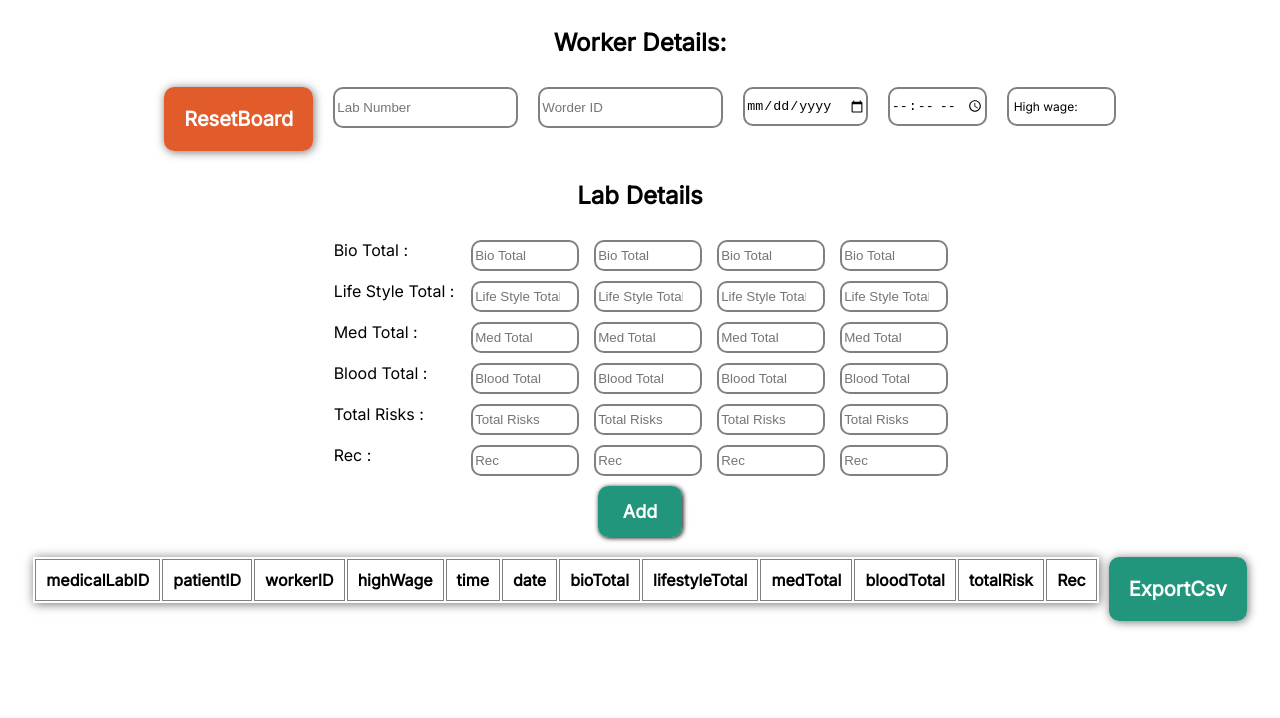
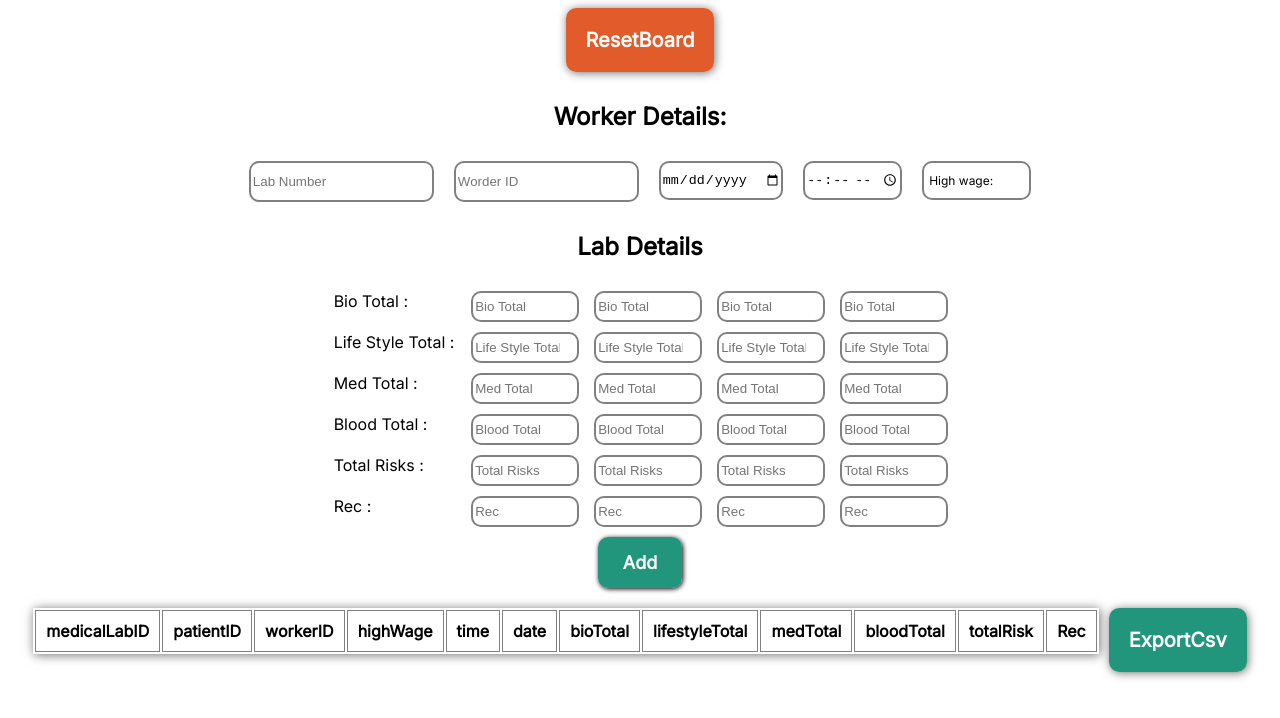
Before and after one commit to doal116/dataCollectionPDS, a React (Create React App) app: page / in a window 1280 px wide. Shown: the top 718 px of the page. Built offline with nearby package versions, Linux system fonts and the light colour scheme.

Commit message:
feat: team requested button to be away from input fields

```diff
--- a/src/pages/home.css
+++ b/src/pages/home.css
@@ -14,13 +14,7 @@
   justify-items: center;
   row-gap: 10px;
 }
-.Home .workerInput .inputFields {
-  display: flex;
-  flex-direction: row;
-  -moz-column-gap: 20px;
-       column-gap: 20px;
-}
-.Home .workerInput .inputFields .reset {
+.Home .workerInput .reset {
   padding: 20px;
   background-color: rgba(222, 67, 11, 0.8666666667);
   color: white;
@@ -32,6 +26,12 @@
   text-decoration: none;
   height: -moz-fit-content;
   height: fit-content;
+}
+.Home .workerInput .inputFields {
+  display: flex;
+  flex-direction: row;
+  -moz-column-gap: 20px;
+       column-gap: 20px;
 }
 .Home .workerInput .inputFields input {
   border: 2px solid gray;
--- a/src/pages/home.js
+++ b/src/pages/home.js
@@ -382,14 +382,15 @@ function Home() {
             if (dataTable.length === 0) setDataTable(textNum);
         }
 
-    }, [dataTable])
+    }, [dataTable,csv])
     return (
         <div className="Home">
             <form className="workerInput" onSubmit={handleSubmit}>
+                <div className="reset" onClick={handleReset}>ResetBoard</div>
                 <h2>Worker Details:</h2>
 
                 <div className="inputFields">
-                    <div className="reset" onClick={handleReset}>ResetBoard</div>
+
                     <input
                         placeholder="Lab Number"
                         type="number"
--- a/src/pages/home.scss
+++ b/src/pages/home.scss
@@ -14,11 +14,6 @@
         grid-template-columns: auto;
         justify-items: center;
         row-gap: 10px;
-
-        .inputFields {
-            display: flex;
-            flex-direction: row;
-            column-gap: 20px;
         .reset {
             padding: 20px;
             background-color: #de430bdd;
@@ -31,6 +26,11 @@
             text-decoration: none;
             height: fit-content;
         }
+        .inputFields {
+            display: flex;
+            flex-direction: row;
+            column-gap: 20px;
+
             input {
                 border: 2px solid gray;
                 border-radius: 10px;
```
Also changed, not shown: 1 other file (tests, documents, lock files or other folders). Lines whose indentation alone changed are shown as unchanged.
